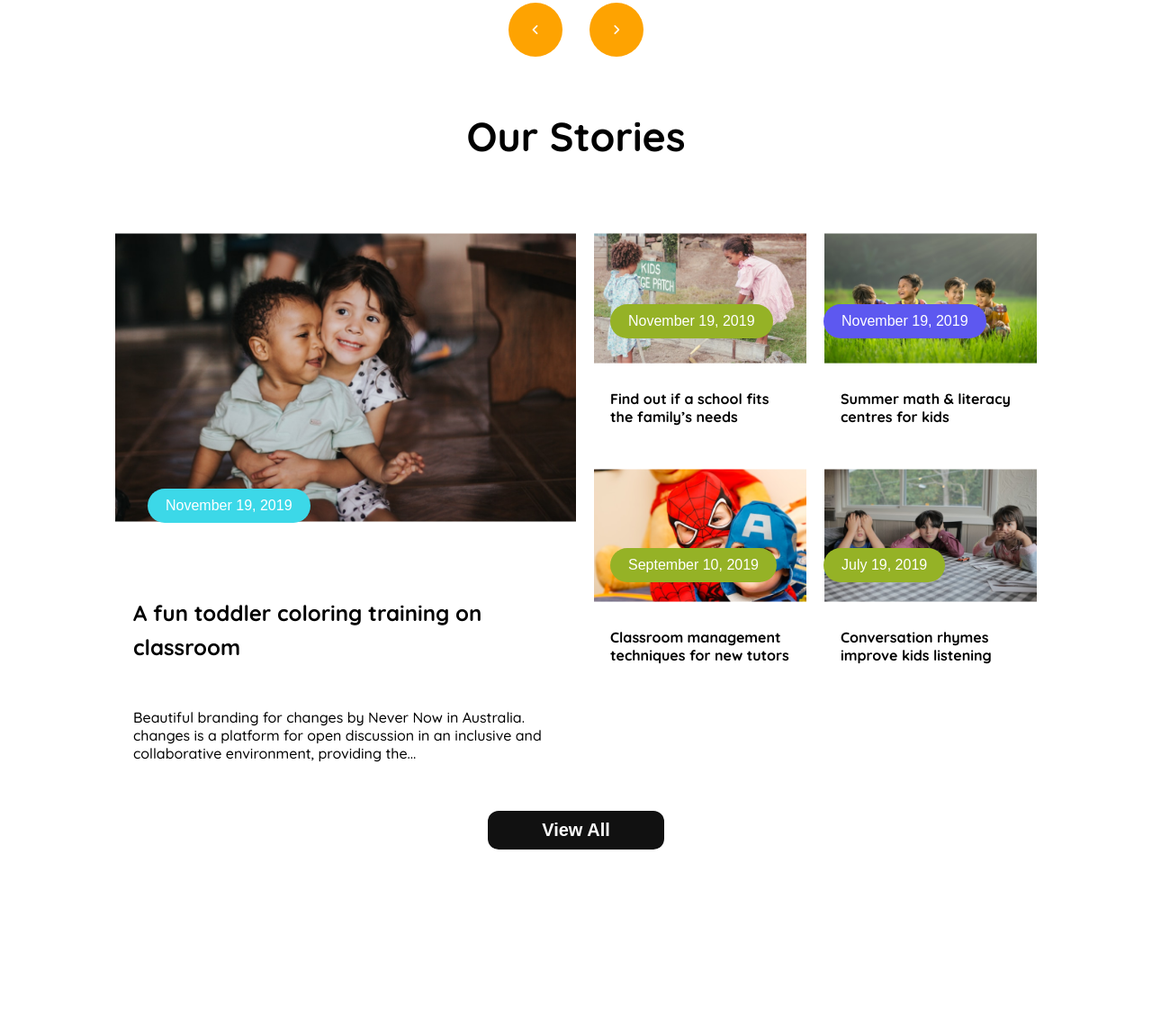
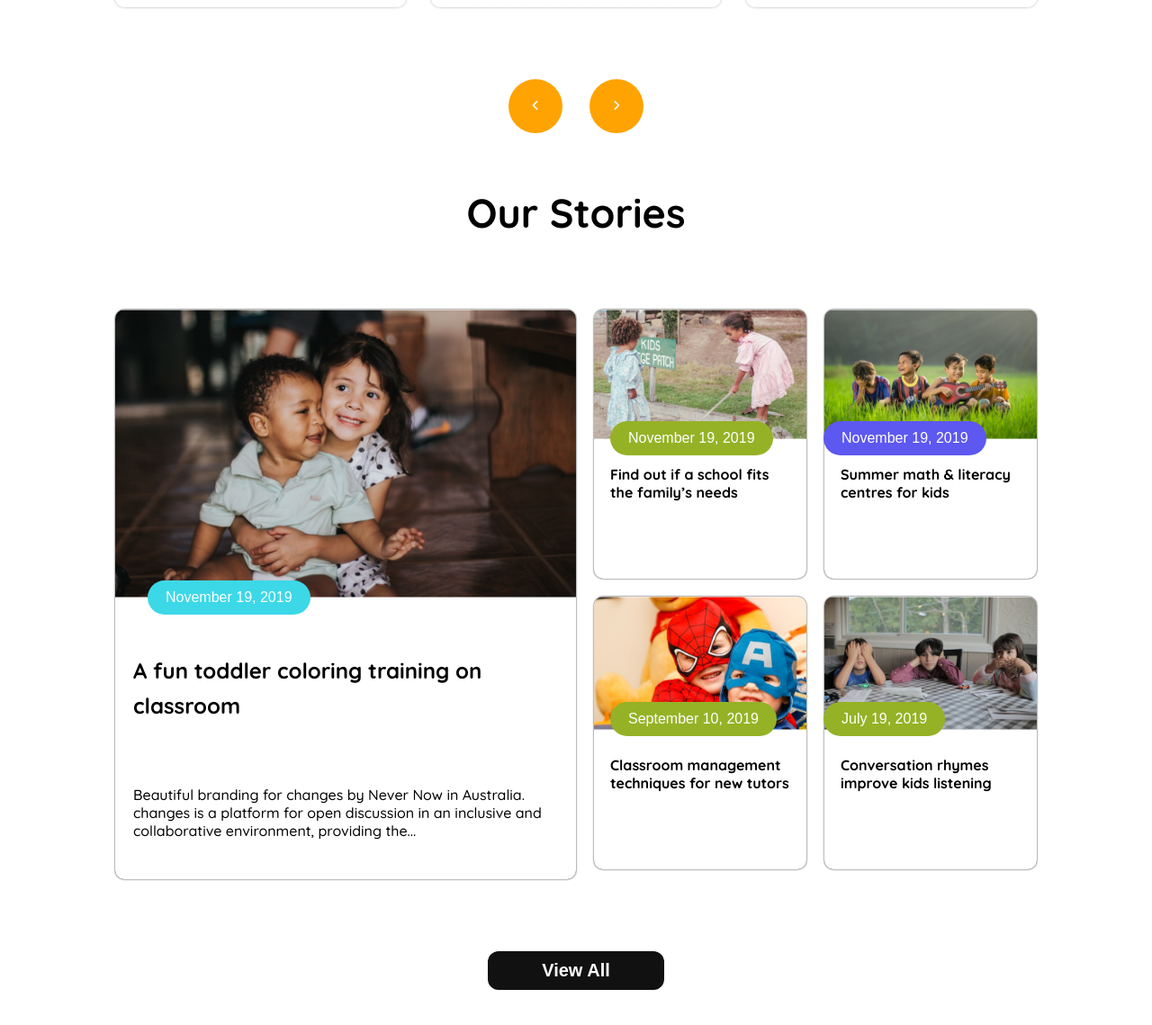
Before and after one commit to IqbalM42/kid-school-webpage, a plain HTML site: page index.html in a window 1280 px wide. Shown: the part 1345-2484 px from the top of the page at 90% size. Before the commit the page ends 2349 px from the top, so only its background shows below. Drawn offline with Linux system fonts and the light colour scheme.

Commit message:
added responsive stories section

```diff
--- a/css/icon.css
+++ b/css/icon.css
@@ -17,10 +17,10 @@
 }
 
 .stories_section{
-    background-image: (../assets/bg.png), linear-gradient(top to bottom, #FEA30d, #fea20d00);
+    background-image: url(../assets/bg.png), linear-gradient(top to bottom, #fea101fb, #fea10100);
     background-repeat: no-repeat;
     background-size: 100%;
-
+}
 .stories_info{
     justify-content: space-between;
     justify-content: center;
@@ -42,20 +42,22 @@
     font-size: 1.5rem;
     font-weight: 700;
     line-height: 2.4rem;
-    padding: 58px 0px 48px 0px;
+    padding: 38px 0px 38px 0px;
 }
 
 .stories_description{
-    padding-bottom: 34px;
+    padding-bottom: 24px;
 
 }
 
 .stories_info img{
     width: 100%;
+    border-radius: 10px 10px 0px 0px;
 }
 
 .stories_right{
     width: 50%;
+    height: 622px;
     display: grid;
     grid-template-columns: repeat(2, 1fr);
     gap: 20px;
@@ -82,7 +84,7 @@
 .box_btn_0{
     position: absolute;
     left: 36px;
-    bottom: 320px;
+    bottom: 294px;
     background-color: #3CD8E8;
 }
 
@@ -90,32 +92,38 @@
     background-color: #95B226;
     position: absolute;
     left: 18px;
-    bottom: 390px;
+    bottom: 460px;
 }
 .box_btn_2{
     background-color: #5D58F0;
     position: absolute;
     left: 255px;
-    bottom: 390px;
+    bottom: 460px;
 }
 .box_btn_3{
     background-color: #95B226;
     position: absolute;
     left: 18px;
-    bottom: 119px;
+    bottom: 148px;
 }
 .box_btn_4{
     background-color: #95B226;
     position: absolute;
     left: 255px;
-    bottom: 119px;
+    bottom: 148px;
 }
 
 .btn_stories{
  text-align: center;
     display: block;
     margin: 0 auto;
+    margin-top: 80px;
     margin-bottom: 60px;
+}
+
+.box{
+    border-radius: 10px;
+    box-shadow: 0px 0px  2px black;
 }
 
 
@@ -145,6 +153,7 @@
 
     .hero_text{
         width: 100%;
+        padding: 1.5rem;
         text-align: center;
 
     }
@@ -167,4 +176,27 @@
         display: none;
     }
 
+    .stories_left{
+        display: none;
+    }
+
+    .stories_1 button .box_btn_3{
+        position: static;
+    }
+    .stories_1 button .box_btn_2{
+        position: static;
+    }
+    .stories_1 button .box_btn_4{
+        position: static;
+    }
+
+    .container{
+        width: 100%;
+    }
+
+    .stories_right{
+        width: 100%;
+        text-align: center;
+    }
+
 }
--- a/css/style.css
+++ b/css/style.css
@@ -166,7 +166,7 @@ body{
     border-radius: 10px;
     box-shadow: 0px 0px 3px #afaa9e;
     margin-bottom: 80px;
-
+}
 .box_img{
     width: 140px;
     height: 140px;
--- a/index.html
+++ b/index.html
@@ -15,6 +15,7 @@
     <!-- css link -->
      <link rel="stylesheet" href="css/style.css">
      <link rel="stylesheet" href="css/icon.css">
+     <link rel="stylesheet" href="css/stories.css">
 </head>
 <body>
     <header>
@@ -92,7 +93,7 @@
             <div class="stories_section">
                 <h2 class="section_title">Our Stories</h2>
                 <div class="stories_info display_flex">
-                    <div class="stories_left">
+                    <div class="stories_left box">
                         <img src="assets/story-1.png" alt="A stories image">
                         <div class="stories_text">
                             <h3 class="sub_title">A fun toddler coloring training on classroom</h3>
@@ -102,22 +103,22 @@
                         <button class="btn_left_absulate  box_btn_0">November 19, 2019</button>
                     </div>
                     <div class="stories_right">
-                        <div class="stories_1">
+                        <div class="stories_1 box">
                             <img src="assets/story-2.png" alt="A stories box image">
                             <h4 class="stories_box_info">Find out if a school fits the family’s needs</h4>
                             <button class="btn_right_absulate box_btn_1">November 19, 2019</button>
                         </div>
-                        <div class="stories_2">
+                        <div class="stories_2 box">
                             <img src="assets/story-3.png" alt="A stories box image">
                             <h4 class="stories_box_info">Summer math & literacy centres for kids</h4>
                             <button class="btn_right_absulate box_btn_2">November 19, 2019</button>
                         </div>
-                        <div class="stories_3">
+                        <div class="stories_3 box">
                             <img src="assets/story-4.png" alt="A stories box image">
                             <h4 class="stories_box_info">Classroom management techniques for new tutors</h4>
                             <button class="btn_right_absulate box_btn_3">September 10, 2019</button>
                         </div>
-                        <div class="stories_4">
+                        <div class="stories_4 box">
                             <img src="assets/story-5.png" alt="A stories box image">
                             <h4 class="stories_box_info">Conversation rhymes improve kids listening</h4>
                             <button class="btn_right_absulate box_btn_4">July 19, 2019</button>
```
Also changed, not shown: css/stories.css (added).
